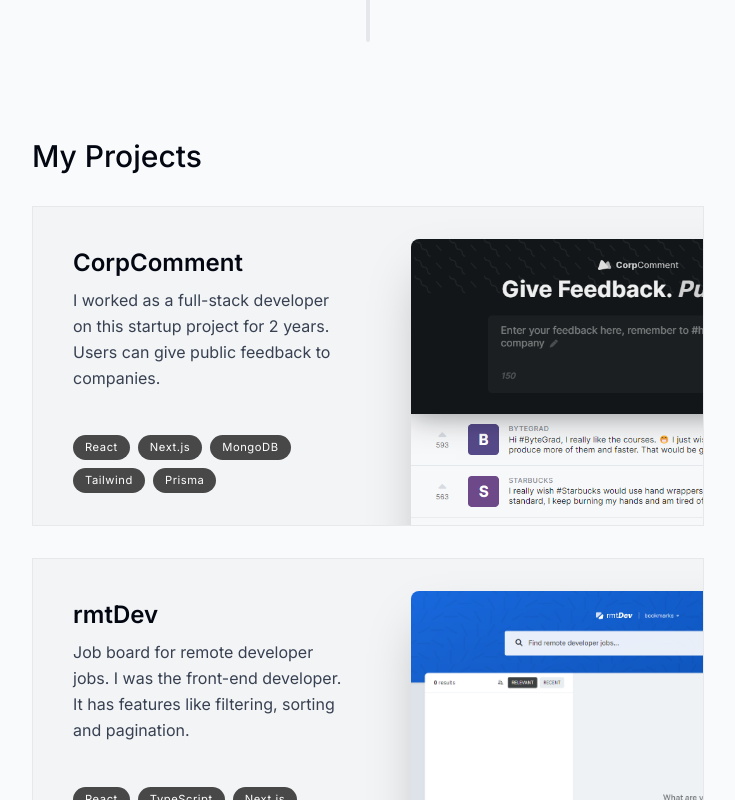
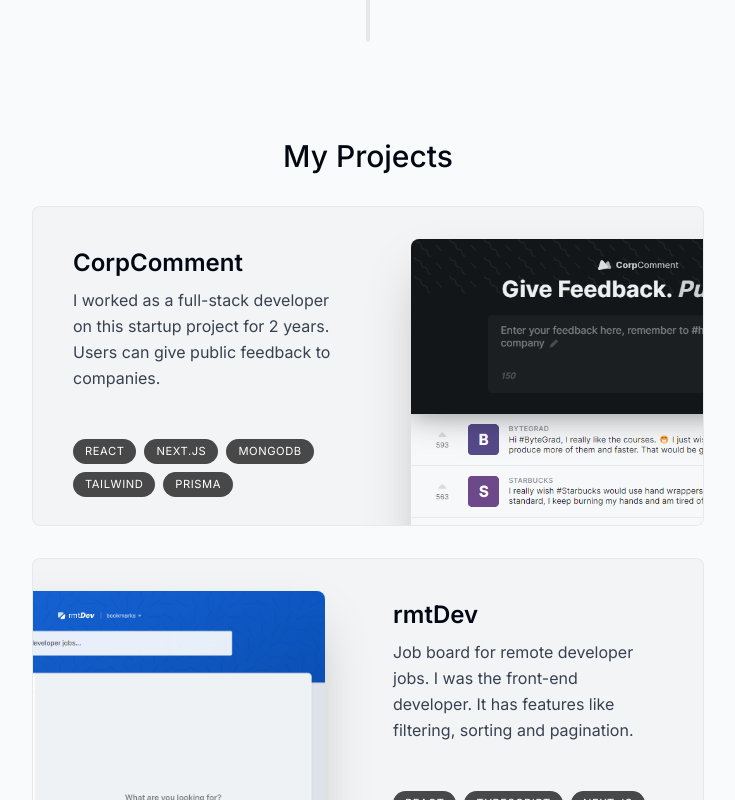
Before and after one commit to mohammed019/mohammedd.com, a Next.js app: page / in a window 1280 px wide. Shown: the part 1340-2140 px from the top of the page, without its empty margins (272-1007 px from the left). Built offline with nearby package versions, Linux system fonts and the light colour scheme.

Commit message:
create project animate

```diff
--- /dev/null
+++ b/components/Project.tsx
@@ -0,0 +1,76 @@
+"use client";
+
+import { useRef } from "react";
+import { motion, useScroll, useTransform } from "framer-motion";
+import Image from "next/image";
+import { projectsData } from "@/lib/data";
+
+type IProject = (typeof projectsData)[number];
+
+import React from "react";
+
+export default function Project({
+  title,
+  description,
+  tags,
+  imageUrl,
+}: IProject) {
+  const ref = useRef<HTMLDivElement>(null);
+
+  const { scrollYProgress } = useScroll({
+    target: ref,
+    offset: ["0 1", "1.33 1"],
+  });
+
+  const scaleProgress = useTransform(scrollYProgress, [0, 1], [0.8, 1]);
+  const opacityProgress = useTransform(scrollYProgress, [0, 1], [0.6, 1]);
+
+  return (
+    <motion.div
+      ref={ref}
+      style={{
+        scale: scaleProgress,
+        opacity: opacityProgress,
+      }}
+      className="group mb-3 sm:mb-8 last:mb-0"
+    >
+      <section className="bg-gray-100 max-w-[42rem] border border-black/5 rounded-lg overflow-hidden sm:pr-8 relative sm:h-[20rem] hover:bg-gray-200 transition sm:group-even:pl-8">
+        {/* dark:text-white dark:bg-white/10 dark:hover:bg-white/20 */}
+        <div className="pt-4 pb-7 px-5 sm:pl-10 sm:pr-2 sm:pt-10 sm:max-w-[50%] flex flex-col h-full sm:group-even:ml-[18rem]">
+          <h3 className="text-2xl font-semibold">{title}</h3>
+          <p className="mt-2 leading-relaxed text-gray-700">{description}</p>
+          {/* dark:text-white/70 */}
+          <ul className="flex flex-wrap mt-4 gap-2 sm:mt-auto">
+            {tags.map((tag, index) => (
+              <li
+                className="bg-black/[0.7] px-3 py-1 text-[0.7rem] uppercase tracking-wider text-white rounded-full "
+                key={index}
+              >
+                {/* dark:text-white/70 */}
+                {tag}
+              </li>
+            ))}
+          </ul>
+        </div>
+
+        <Image
+          src={imageUrl}
+          alt="Project I worked on"
+          quality={95}
+          className="absolute hidden sm:block top-8 -right-40 w-[28.25rem] rounded-t-lg shadow-2xl
+          transition
+          group-hover:scale-[1.04]
+          group-hover:-translate-x-3
+          group-hover:translate-y-3
+          group-hover:-rotate-2
+
+          group-even:group-hover:translate-x-3
+          group-even:group-hover:translate-y-3
+          group-even:group-hover:rotate-2
+
+          group-even:right-[initial] group-even:-left-40"
+        />
+      </section>
+    </motion.div>
+  );
+}
--- a/components/Projects.tsx
+++ b/components/Projects.tsx
@@ -1,49 +1,19 @@
-"use client";
-
-import React from "react";
-import { motion } from "framer-motion";
+import { Fragment } from "react";
 import SectionHeading from "./SectionHeading";
 import { projectsData } from "@/lib/data";
-import Image from "next/image";
+import Project from "./Project";
 
 export default function Projects() {
   return (
-    <div>
-      <SectionHeading>My Projects</SectionHeading>
-      {projectsData.map((project, i) => (
-        <React.Fragment key={i}>
-          <Project {...project} />
-        </React.Fragment>
-      ))}
-    </div>
-  );
-}
-
-type IProject = (typeof projectsData)[number];
-
-function Project({ title, description, tags, imageUrl }: IProject) {
-  return (
-    <section className="bg-gray-100 max-w-[42rem] border border-black/5 overflow-hidden sm:pr-8 relative sm:h-[20rem] mb-3 sm:mb-8 last:mb-0">
-      <div className="pt-4 pb-8 px-5 sm:pl-10 sm:pr-2 sm:pt-10 sm:max-w-[50%] flex flex-col h-full">
-        <h3 className="text-2xl font-semibold">{title}</h3>
-        <p className="mt-2 leading-relaxed text-gray-700">{description}</p>
-        <ul className="flex flex-wrap mt-4 gap-2 sm:mt-auto">
-          {tags.map((tag, i) => (
-            <li
-              className="bg-black/[0.7] px-3 py-1 text-[0.7rem] tracking-wider text-white rounded-full"
-              key={i}
-            >
-              {tag}
-            </li>
-          ))}
-        </ul>
+    <section id="projects" className="scroll-mt-28 mb-28">
+      <SectionHeading>My projects</SectionHeading>
+      <div>
+        {projectsData.map((project, i) => (
+          <Fragment key={i}>
+            <Project {...project} />
+          </Fragment>
+        ))}
       </div>
-      <Image
-        src={imageUrl}
-        alt="Projects I worked on"
-        quality={90}
-        className="absolute top-8 -right-40 w-[28.25rem] rounded-t-lg shadow-2xl "
-      />
     </section>
   );
 }
--- a/components/SectionHeading.tsx
+++ b/components/SectionHeading.tsx
@@ -4,5 +4,9 @@ type ISectionHeading = {
   children: React.ReactNode;
 };
 export default function SectionHeading({ children }: ISectionHeading) {
-  return <h2 className="text-3xl font-medium capitalize mb-8">{children}</h2>;
+  return (
+    <h2 className="text-3xl font-medium capitalize mb-8 text-center">
+      {children}
+    </h2>
+  );
 }
```
